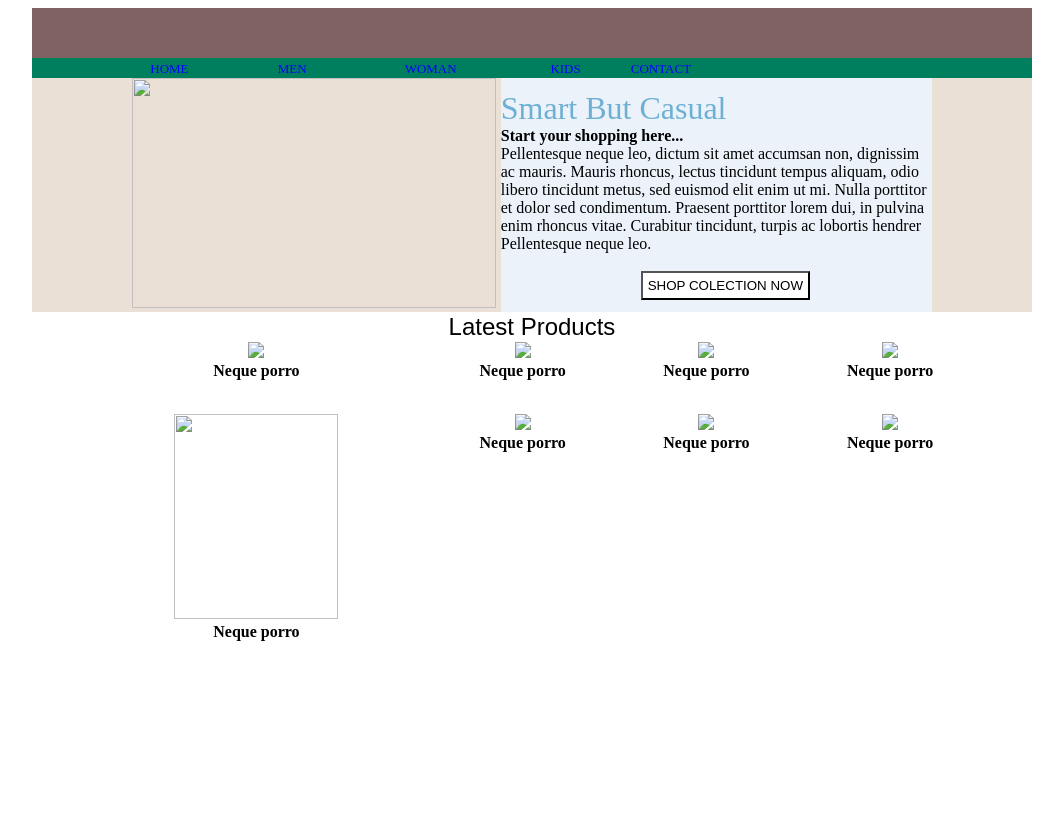
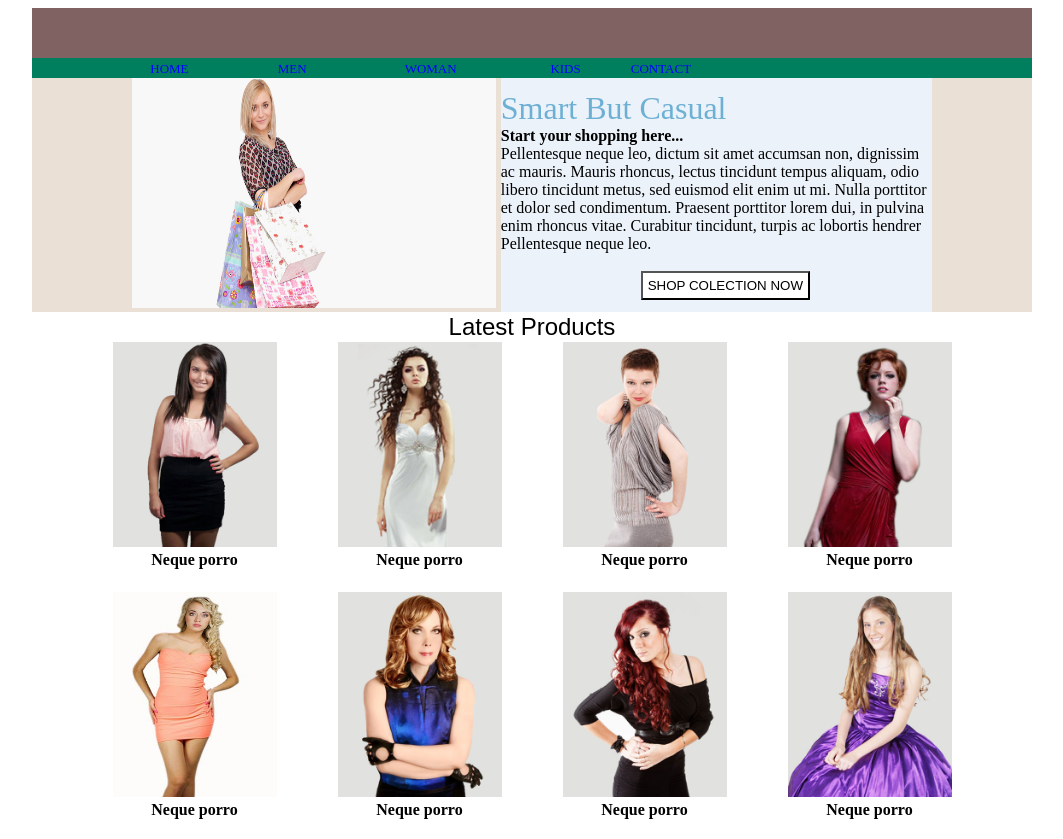
Before and after one commit to kntm810/tramy_luutru, a plain HTML site: page index.html in a window 1280 px wide. Shown: the top 839 px of the page, without its empty margins (108-1171 px from the left). Drawn offline with Linux system fonts and the light colour scheme.

Commit message:
Update index.html

```diff
--- a/index.html
+++ b/index.html
@@ -69,7 +69,7 @@
 				<table width="80%" height="100%" border="0" cellpadding="0" cellspacing="0" align="center">
 					<tr>
 						<td>
-							<img src="images/banner_img.jpg" width="364px" height="230px">
+							<img src="./banner_img.jpg" width="364px" height="230px">
 						</td>
 						<td bgcolor="#EBF2FA">
 							<font size="+3" color="#6EB0D4">Smart But Casual<br></font>
@@ -101,30 +101,30 @@
 				<table width="90%" height="100%" border="0" cellpadding="0" cellspacing="0" align="center">
 				<tr>
 					<td align="center" valign="top">
-						<img src="images/p3.jpg" width="164"><br><font color="black"><strong>Neque porro</strong></font>
+						<img src="./p3.jpg" width="164"><br><font color="black"><strong>Neque porro</strong></font>
 					</td>
 					<td align="center" valign="top">
-						<img src="images/p8.jpg"  width="164"><br><font color="black"><strong>Neque porro</strong></font>
+						<img src="./p8.jpg"  width="164"><br><font color="black"><strong>Neque porro</strong></font>
 					</td>
 					<td align="center" valign="top">
-						<img src="images/p5.jpg"  width="164"><br><font color="black"><strong>Neque porro</strong></font>
+						<img src="./p5.jpg"  width="164"><br><font color="black"><strong>Neque porro</strong></font>
 					</td>
 					<td align="center" valign="top">
-						<img src="images/p4.jpg"  width="164"><br><font color="black"><strong>Neque porro</strong></font>
+						<img src="./p4.jpg"  width="164"><br><font color="black"><strong>Neque porro</strong></font>
 					</td>
 				</tr>
 				<tr>
 					<td align="center" valign="top">
-						<img src="images/l2.jpg"  width="164" height="205"><br><font color="black"><strong>Neque porro</strong></font>
+						<img src="./l2.jpg"  width="164" height="205"><br><font color="black"><strong>Neque porro</strong></font>
 					</td >
 					<td align="center" valign="top">
-						<img src="images/p6.jpg"  width="164"><br><font color="black"><strong>Neque porro</strong></font>
+						<img src="./p6.jpg"  width="164"><br><font color="black"><strong>Neque porro</strong></font>
 					</td>
 					<td align="center" valign="top">
-						<img src="images/p7.jpg"  width="164"><br><font color="black"><strong>Neque porro</strong></font>
+						<img src="./p7.jpg"  width="164"><br><font color="black"><strong>Neque porro</strong></font>
 					</td>
 					<td align="center" valign="top">
-						<img src="images/p9.jpg"  width="164"><br><font color="black"><strong>Neque porro</strong></font>
+						<img src="./p9.jpg"  width="164"><br><font color="black"><strong>Neque porro</strong></font>
 					</td>
 				</tr>
 				</table>
```
